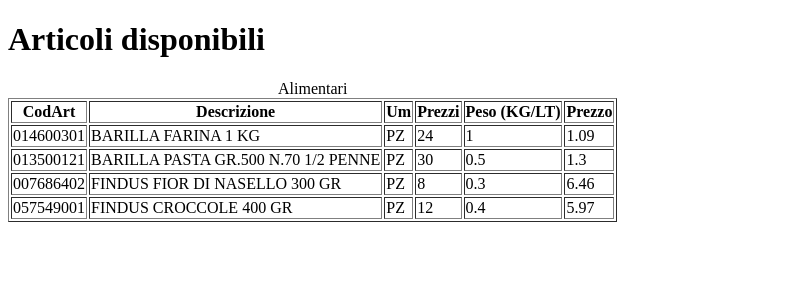
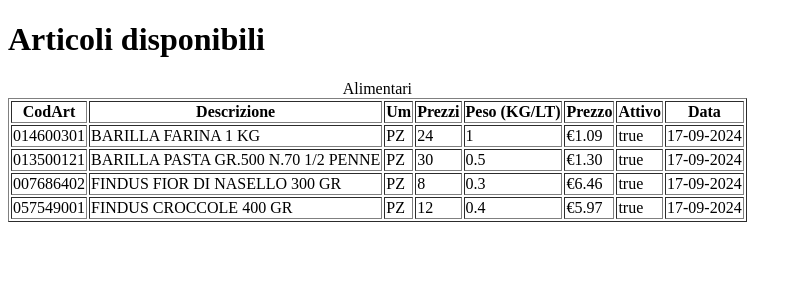
Before and after one commit to PierluigiPapa/angular16, an Angular app: page /articoli in a window 1280 px wide. Shown: the top 300 px of the page, without its empty margins (0-802 px from the left). Built offline with nearby package versions, Linux system fonts and the light colour scheme.

Commit message:
feat: lez #11 added pipe for articoli \ fix: added td and th on articoli.component.html

```diff
--- a/src/app/articoli/articoli.component.html
+++ b/src/app/articoli/articoli.component.html
@@ -10,6 +10,8 @@
       <th>Prezzi</th>
       <th>Peso (KG/LT)</th>
       <th>Prezzo</th>
+      <th>Attivo</th>
+      <th>Data</th>
     </tr>
   </thead>
   <tbody>
@@ -19,7 +21,9 @@
       <td>{{articolo.um}}</td>
       <td>{{articolo.pzcart}}</td>
       <td>{{articolo.peso}}</td>
-      <td>{{articolo.prezzo}}</td>
+      <td>{{articolo.prezzo | currency: 'EUR'}}</td>
+      <td>{{articolo.active}}</td>
+      <td>{{articolo.data | date : 'dd-MM-YYYY'}}</td>
     </tr>
   </tbody>
 </table>
--- a/src/app/articoli/articoli.component.ts
+++ b/src/app/articoli/articoli.component.ts
@@ -1,4 +1,5 @@
 import { Component } from '@angular/core';
+import { IArticoli } from '../models/articoli';
 
 @Component({
   selector: 'app-articoli',
@@ -7,11 +8,11 @@ import { Component } from '@angular/core';
 })
 export class ArticoliComponent {
 
-  articoli = [
-    {codart : '014600301', descrizione : 'BARILLA FARINA 1 KG', um : 'PZ', pzcart : 24, peso : 1, prezzo : 1.09},
-    {codart : "013500121", descrizione : "BARILLA PASTA GR.500 N.70 1/2 PENNE", um : "PZ", pzcart : 30, peso : 0.5, prezzo : 1.3},
-    {codart : "007686402", descrizione : "FINDUS FIOR DI NASELLO 300 GR", um : "PZ", pzcart : 8, peso : 0.3, prezzo : 6.46},
-    {codart : "057549001", descrizione : "FINDUS CROCCOLE 400 GR", um : "PZ", pzcart : 12, peso : 0.4, prezzo : 5.97}
+  articoli : IArticoli[] = [
+    {codart : '014600301', descrizione : 'BARILLA FARINA 1 KG', um : 'PZ', pzcart : 24, peso : 1, prezzo : 1.09, active : true, data: new Date()},
+    {codart : "013500121", descrizione : "BARILLA PASTA GR.500 N.70 1/2 PENNE", um : "PZ", pzcart : 30, peso : 0.5, prezzo : 1.3,  active : true, data: new Date()},
+    {codart : "007686402", descrizione : "FINDUS FIOR DI NASELLO 300 GR", um : "PZ", pzcart : 8, peso : 0.3, prezzo : 6.46,  active : true, data: new Date()},
+    {codart : "057549001", descrizione : "FINDUS CROCCOLE 400 GR", um : "PZ", pzcart : 12, peso : 0.4, prezzo : 5.97,  active : true, data: new Date()}
   ]
 
 }
--- /dev/null
+++ b/src/app/models/articoli.ts
@@ -0,0 +1,10 @@
+export interface IArticoli {
+  codart: string,
+  descrizione: string,
+  um: string,
+  pzcart: number,
+  peso: number,
+  prezzo: number,
+  active: boolean,
+  data: Date
+}
```
